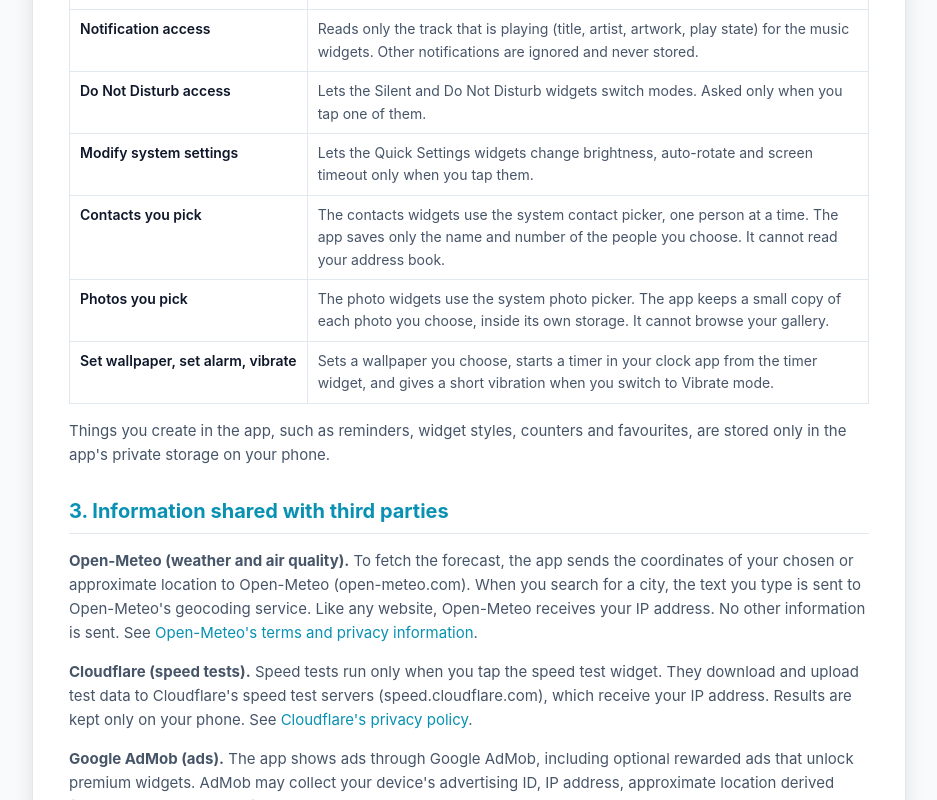
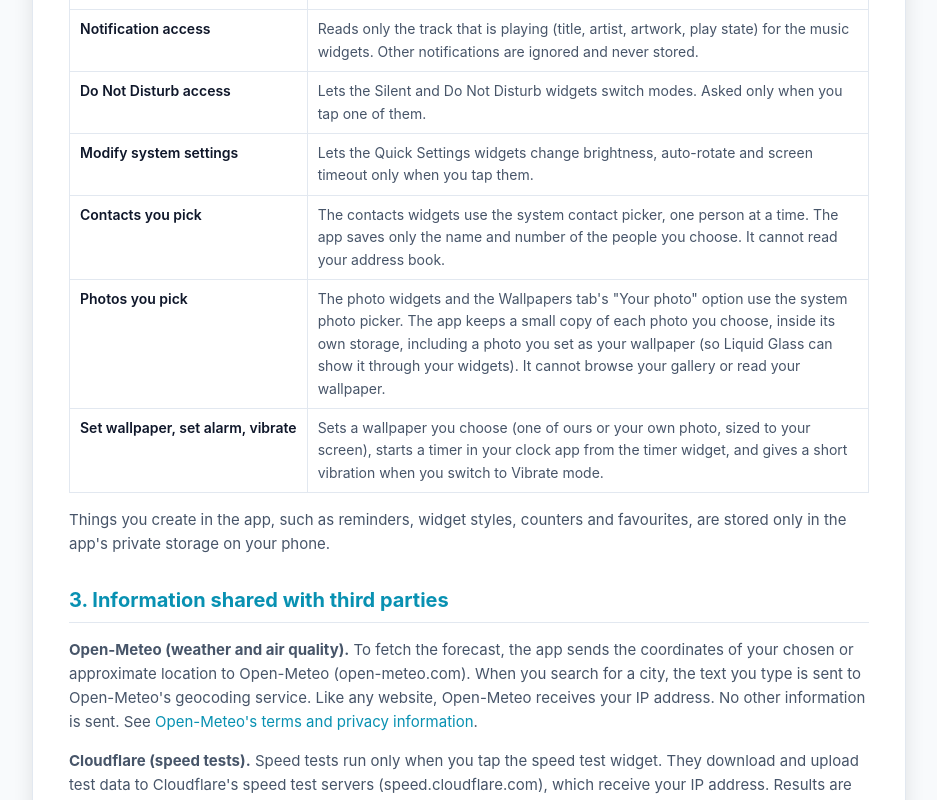
Before and after one commit to bikrampratapsingh/bikrampratapsingh.github.io, a plain HTML site: page glass-widgets/index.html in a window 1280 px wide. Shown: the part 1187-1987 px from the top of the page, without its empty margins (171-1108 px from the left). Drawn offline with Linux system fonts and the light colour scheme.

Commit message:
Glass Widgets privacy policy: wallpaper photo copy for Liquid Glass

```diff
--- a/glass-widgets/index.html
+++ b/glass-widgets/index.html
@@ -122,7 +122,7 @@
         <div class="meta-info">
             <strong>Application:</strong> Glass Widgets<br>
             <strong>Developer:</strong> Jovii Studio / Bikram Pratap Singh<br>
-            <strong>Effective Date:</strong> October 30, 2026<br>
+            <strong>Effective Date:</strong> November 2, 2026<br>
             <strong>Public Policy URL:</strong> <a href="https://bikrampratapsingh.github.io/glass-widgets/">https://bikrampratapsingh.github.io/glass-widgets/</a>
         </div>
 
@@ -152,8 +152,8 @@
   <tr><td>Do Not Disturb access</td><td>Lets the Silent and Do Not Disturb widgets switch modes. Asked only when you tap one of them.</td></tr>
   <tr><td>Modify system settings</td><td>Lets the Quick Settings widgets change brightness, auto-rotate and screen timeout only when you tap them.</td></tr>
   <tr><td>Contacts you pick</td><td>The contacts widgets use the system contact picker, one person at a time. The app saves only the name and number of the people you choose. It cannot read your address book.</td></tr>
-  <tr><td>Photos you pick</td><td>The photo widgets use the system photo picker. The app keeps a small copy of each photo you choose, inside its own storage. It cannot browse your gallery.</td></tr>
-  <tr><td>Set wallpaper, set alarm, vibrate</td><td>Sets a wallpaper you choose, starts a timer in your clock app from the timer widget, and gives a short vibration when you switch to Vibrate mode.</td></tr>
+  <tr><td>Photos you pick</td><td>The photo widgets and the Wallpapers tab's "Your photo" option use the system photo picker. The app keeps a small copy of each photo you choose, inside its own storage, including a photo you set as your wallpaper (so Liquid Glass can show it through your widgets). It cannot browse your gallery or read your wallpaper.</td></tr>
+  <tr><td>Set wallpaper, set alarm, vibrate</td><td>Sets a wallpaper you choose (one of ours or your own photo, sized to your screen), starts a timer in your clock app from the timer widget, and gives a short vibration when you switch to Vibrate mode.</td></tr>
 </table>
 <p>Things you create in the app, such as reminders, widget styles, counters and favourites, are stored only in the app's private storage on your phone.</p>
 
```
